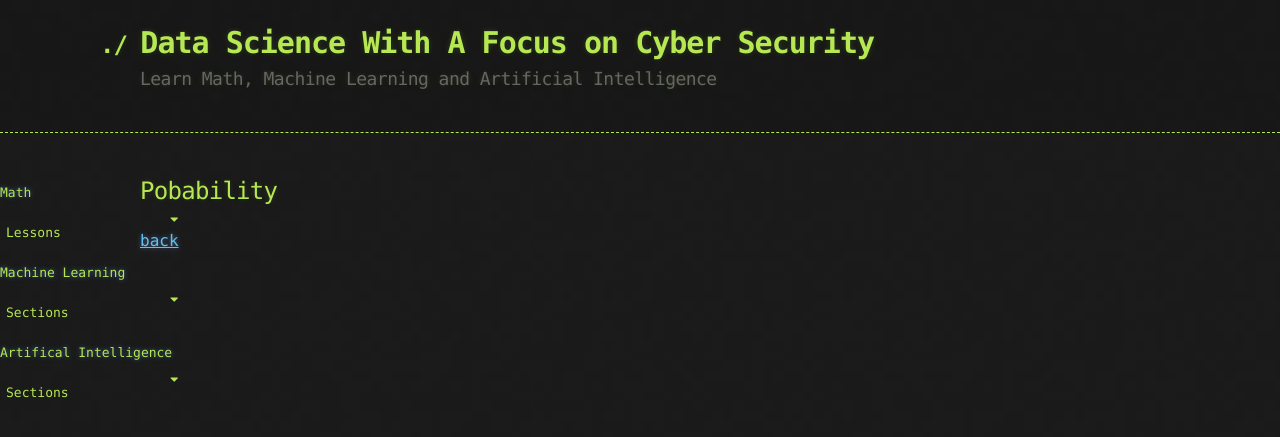
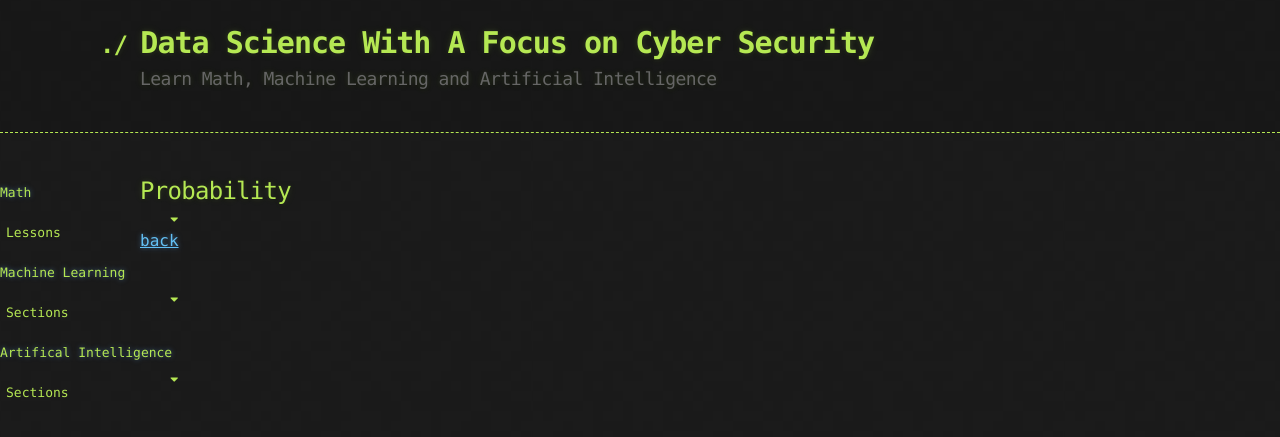
Before and after one commit to bardie/bardie.github.io, a Jekyll site: the page built from probability.md, in a window 1280 px wide. Shown: the top 437 px of the page. Built offline with Jekyll 4.4.1, drawn with Linux system fonts in a browser that asks for light colours; our own code applies the rules of GitHub Pages for plain Markdown files.

Commit message:
Update probability.md

```diff
--- a/probability.md
+++ b/probability.md
@@ -2,7 +2,7 @@
 layout: default
 ---
 
-## Pobability
+## Probability
 
 
 
```
